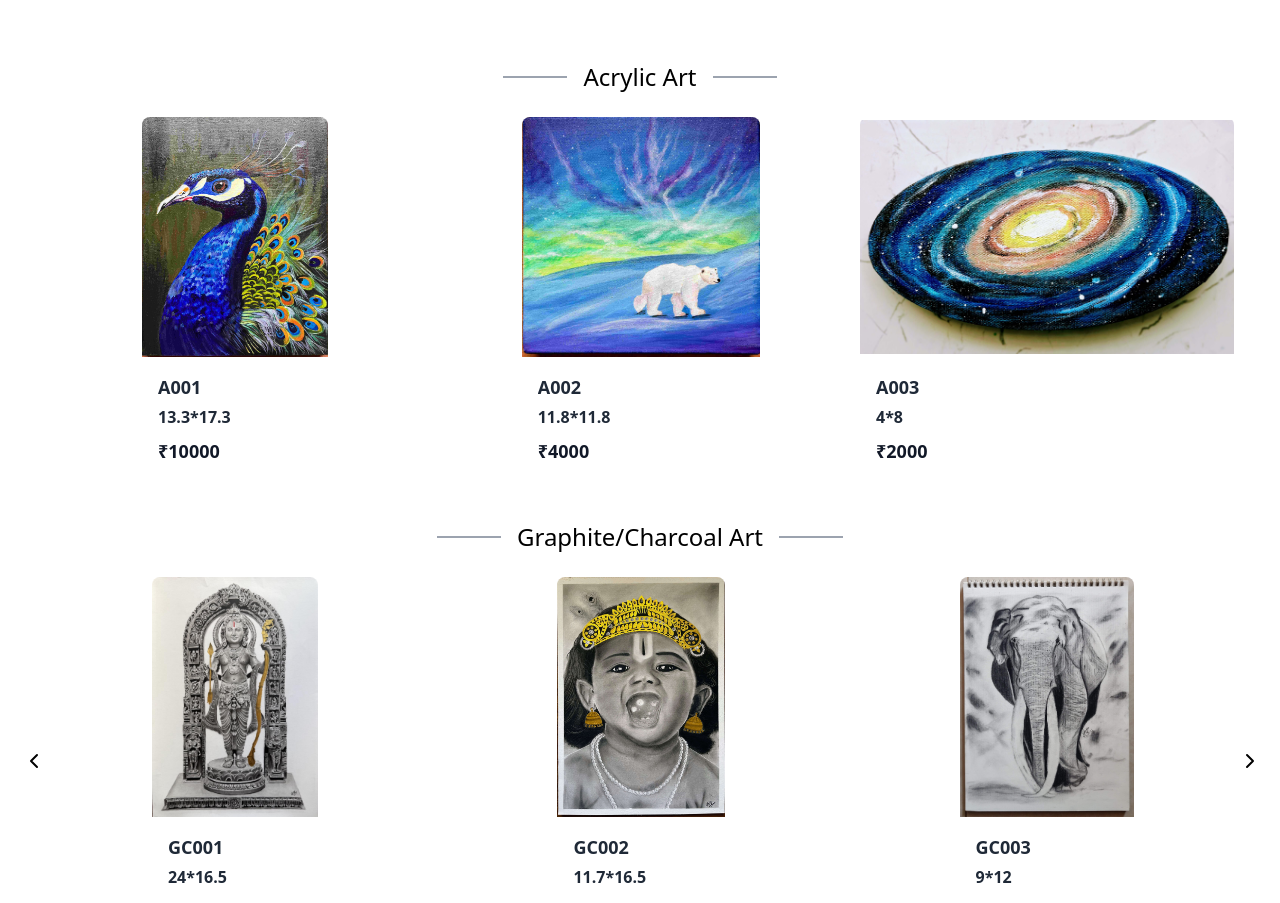
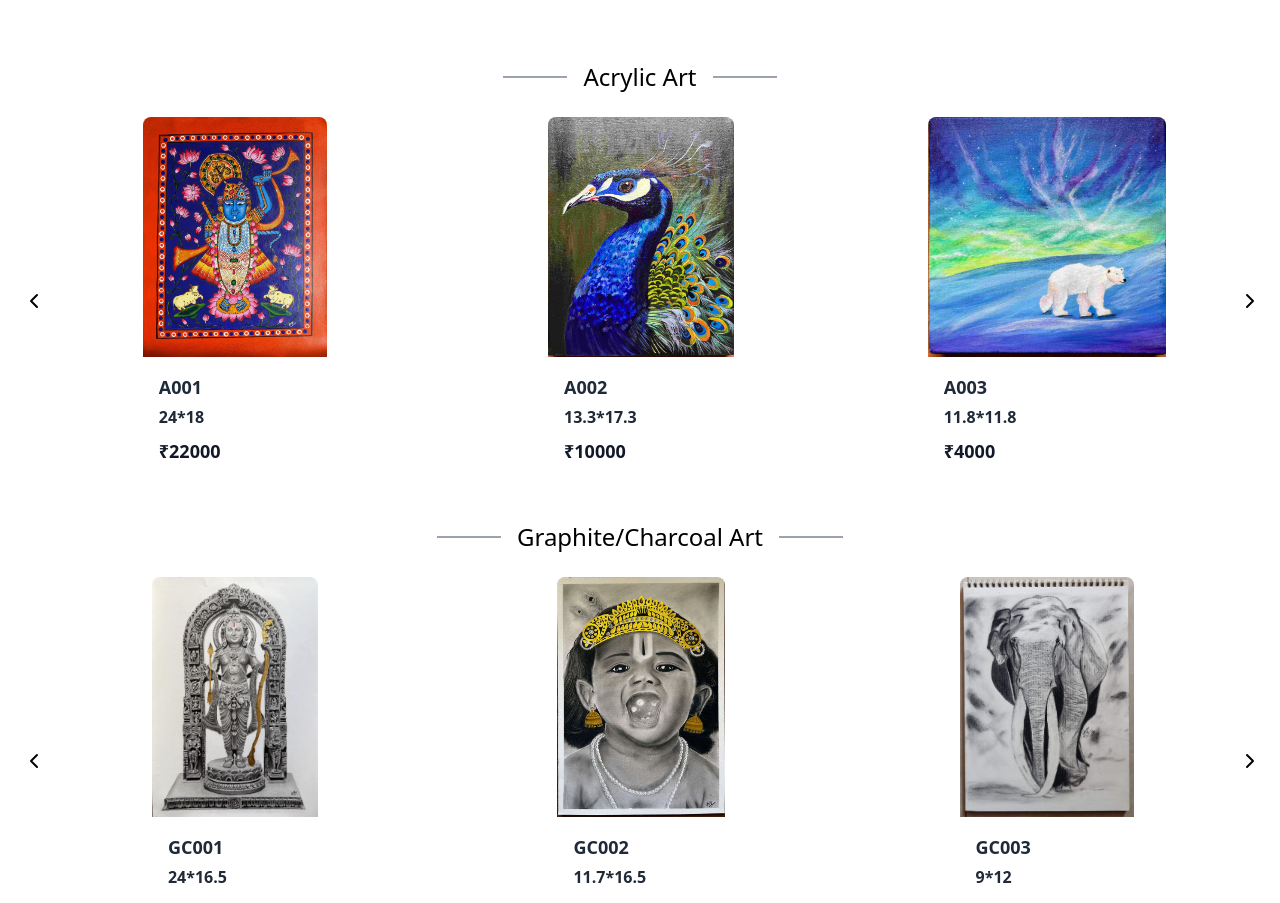
Before and after one commit to ragritti/Art-website, a React (Create React App) app: page / in a window 1280 px wide. Shown: the part 1603-2506 px from the top of the page. Built offline with nearby package versions, Linux system fonts and the light colour scheme.

Commit message:
added new painting

```diff
--- a/src/Components/Data.js
+++ b/src/Components/Data.js
@@ -61,12 +61,10 @@ export const masterData = {
       title: 'Acrylic Art',
       subtitle: 'Bold and vibrant colors',
       data: [
-        { id: 1, title: 'A001', price: 10000,desc:'13.3*17.3',  imageUrl:  '/images/Acrylic/ac_1.jpg', description: 'Expressive Acrylic Art' },
-        { id: 2, title: 'A002', price: 4000,desc:'11.8*11.8', imageUrl:'/images/Acrylic/ac_2.jpg', description: 'Expressive Acrylic Art' },
-        { id: 3, title: 'A003', price: 2000,desc:'4*8', imageUrl:'/images/Acrylic/ac_3.jpg', description: 'Expressive Acrylic Art' },
-
-
-
+        { id: 1, title: 'A001', price: 22000,desc:'24*18',  imageUrl:  '/images/Acrylic/ac_4.jpeg', description: 'Expressive Acrylic Art' },
+        { id: 2, title: 'A002', price: 10000,desc:'13.3*17.3',  imageUrl:  '/images/Acrylic/ac_1.jpg', description: 'Expressive Acrylic Art' },
+        { id: 3, title: 'A003', price: 4000,desc:'11.8*11.8', imageUrl:'/images/Acrylic/ac_2.jpg', description: 'Expressive Acrylic Art' },
+        { id: 4, title: 'A004', price: 2000,desc:'4*8', imageUrl:'/images/Acrylic/ac_3.jpg', description: 'Expressive Acrylic Art' },
    ]
    },
     {
```
Also changed, not shown: public/images/Acrylic/ac_4.jpeg (added).
